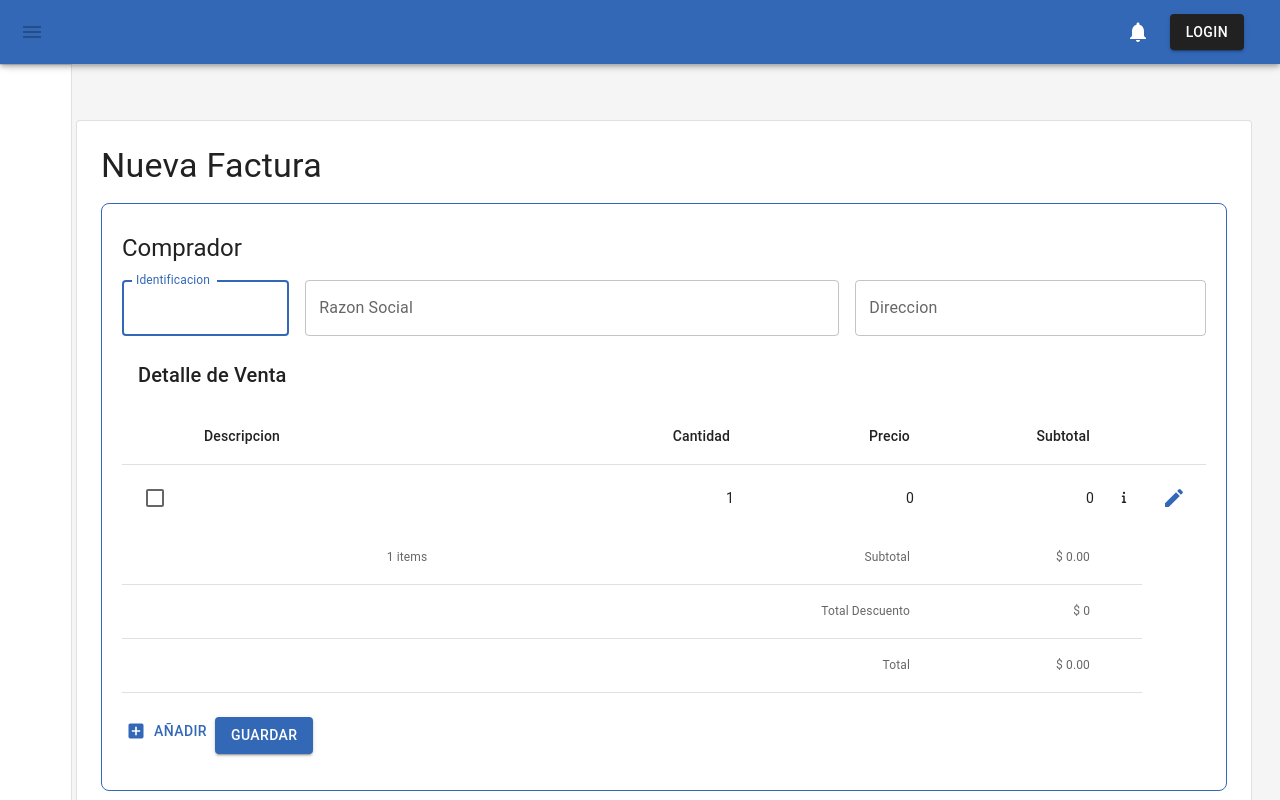
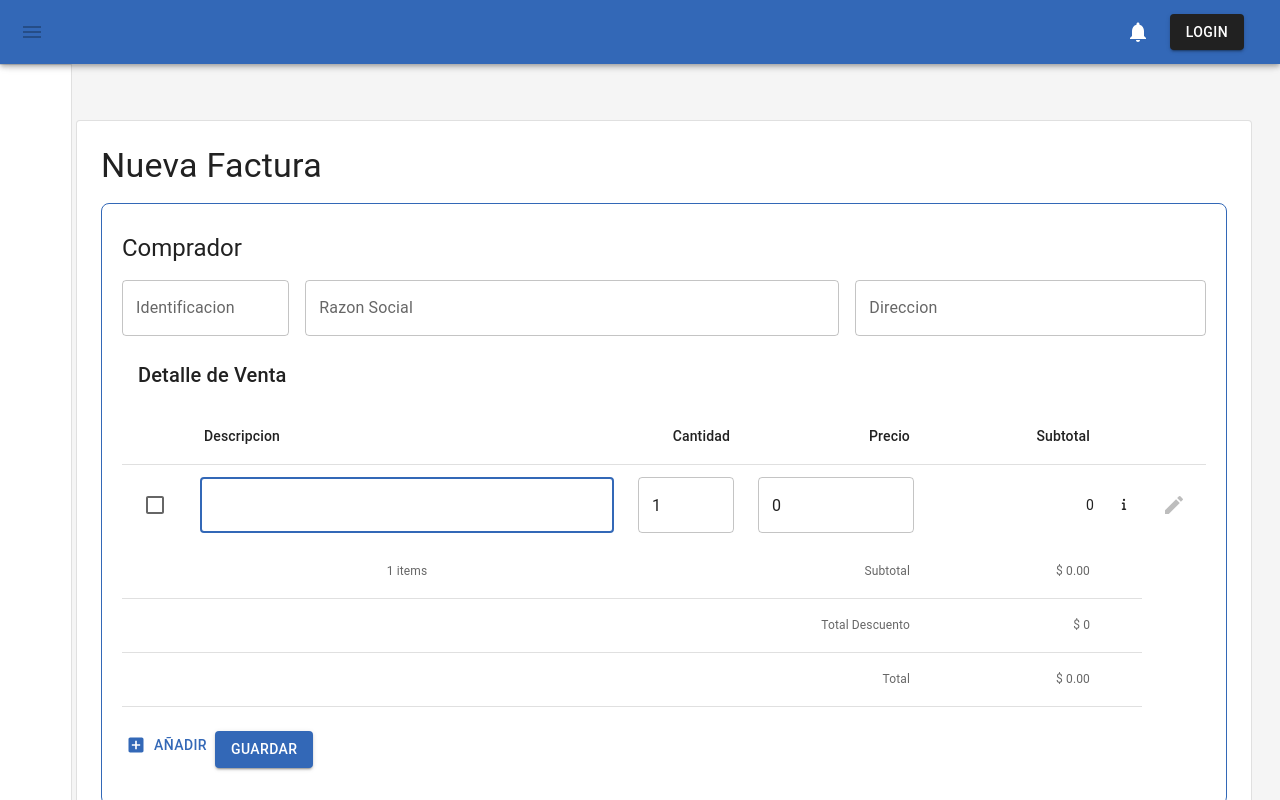
Before and after one commit to mrobayo/fact-signer-sam-full, a React (Vite) app in the folder frontend/: page /facturas/new in a window 1280 px wide. Built offline with nearby package versions, Linux system fonts and the light colour scheme.

Commit message:
fix edit factura

```diff
--- a/frontend/src/pages/FacturasPage/EditFactura/EditFactura.tsx
+++ b/frontend/src/pages/FacturasPage/EditFactura/EditFactura.tsx
@@ -51,7 +51,7 @@ const EditFactura: React.FC<{
    //const [_ignore, forceUpdate] = React.useReducer(x => x + 1, 0);
   const [selected, setSelected] = React.useState<readonly number[]>([]);
   const [editDetalleId, setEditDetalleId] = useState<number>();
-  const [editRow, setEditRow] = useState<number>(0);
+
   const {
     control,
     getValues,
@@ -104,6 +104,13 @@ const EditFactura: React.FC<{
   const watchDetalle = watch("detalles");
 
   useEffect(() => {
+    const detalles = getValues("detalles");
+    if (detalles.length === 1) {
+      setEditDetalleId(detalles[0].detalleId);
+    }
+  }, []);
+
+  useEffect(() => {
     // watchDetalle((value, { name, type }) => console.log(value, name, type));
     console.log('watchDetalle', watchDetalle);
   }, [watchDetalle]);
@@ -111,11 +118,11 @@ const EditFactura: React.FC<{
 
   const handleAppendRow = () => {
     const detalles = getValues("detalles");
-    const inconsistentEditRow = detalles.length === 0 || detalles.length-1 < editRow;
-    if (inconsistentEditRow || editRow < 0 || computePrecioSinImpuestos()) {
+    //const inconsistentEditRow = detalles.length === 0 || detalles.length-1 < editRow;
+    //if (inconsistentEditRow || editRow < 0 || computePrecioSinImpuestos()) {
       const detalleId = 1 + detalles.reduce(
       (acc, { detalleId }) => detalleId && detalleId > acc ? detalleId: acc, 0);
-      setEditRow(detalles.length);
+
       setEditDetalleId(detalleId);
       append({
         detalleId,
@@ -128,7 +135,7 @@ const EditFactura: React.FC<{
         impuestos: []
       });
       setSelected([]);
-    }
+    //}
   }
 
   const onFormSubmit = handleSubmit((data) => {
@@ -161,19 +168,16 @@ const EditFactura: React.FC<{
       .map(({ detalleId }, index) => selected.includes(detalleId) ? index : null)
       .filter(index => index !== null) as number[];
 
-    setSelected([]);
-    if (indexList.includes(editRow)) {
-      setEditRow(-1);
+    if (editDetalleId && selected.includes(editDetalleId)) {
       setEditDetalleId(undefined);
     }
+    setSelected([]);
     remove(indexList);
   }
 
   const handleEditRow = (index: number) => {
     const detalles = getValues("detalles");
     setEditDetalleId(detalles[index].detalleId);
-    setEditRow(index);
-    //}
   }
 
   useEffect(() => {
```
